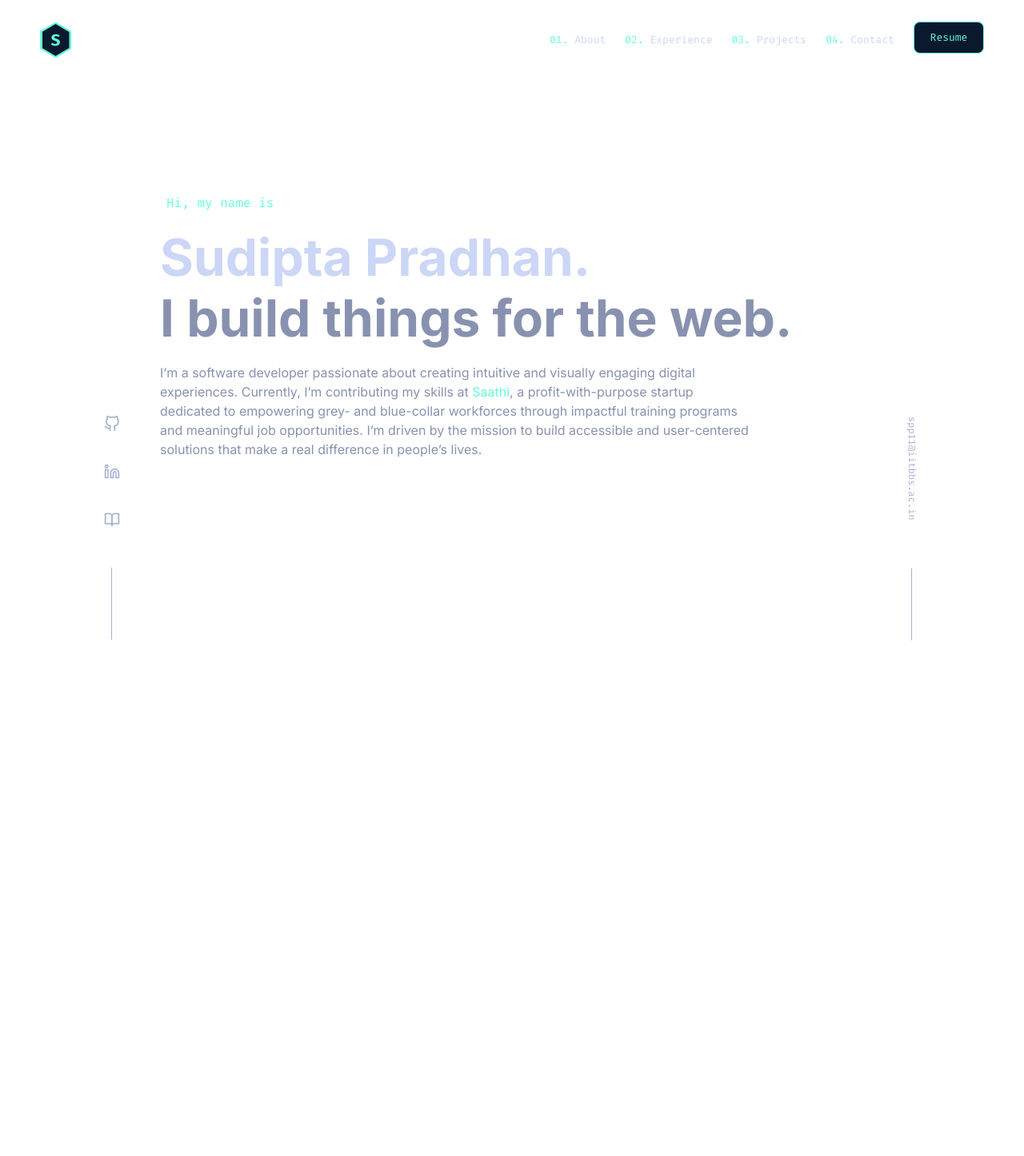
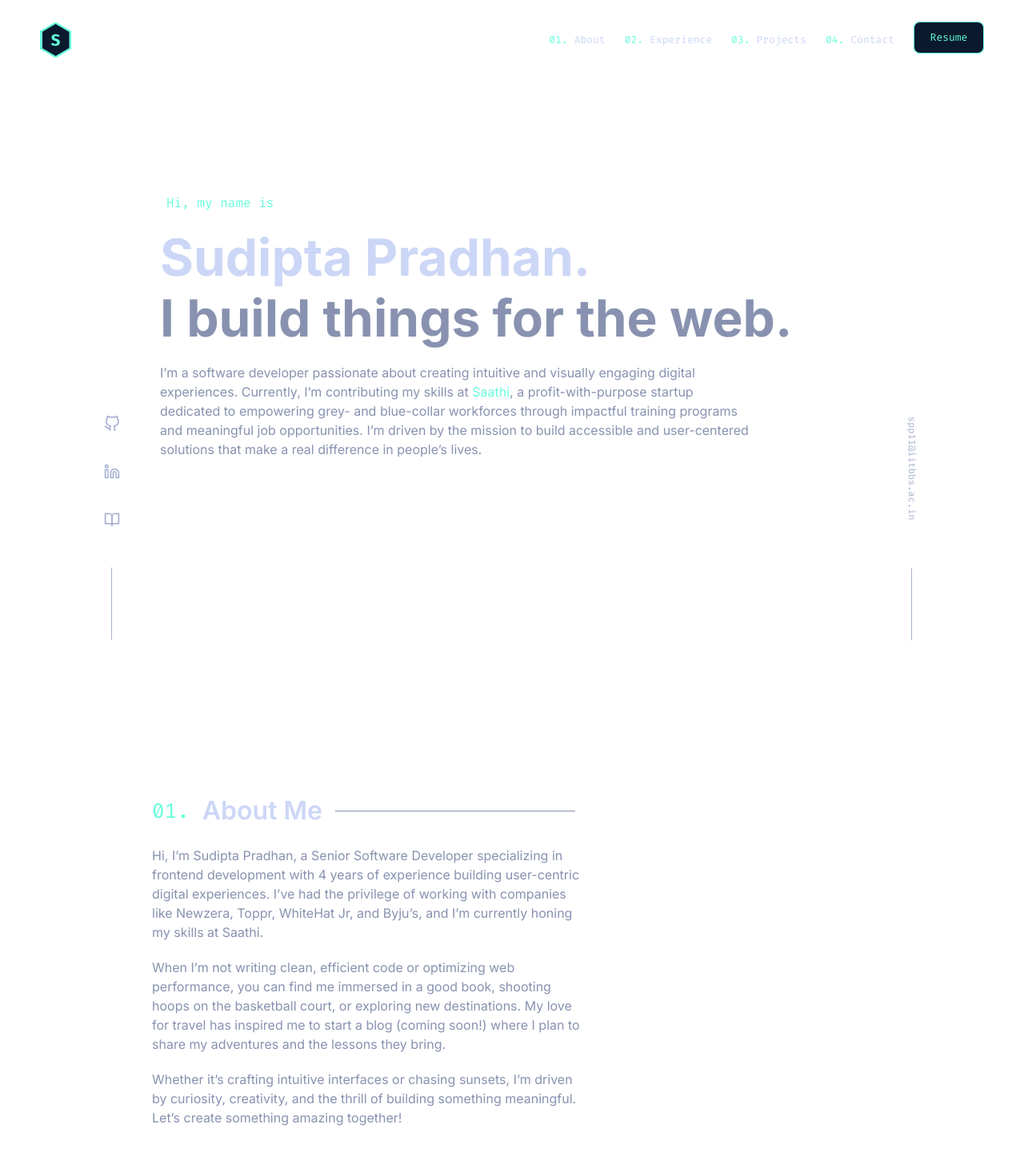
Before and after one commit to sudiptapradhan1181/skywalker, a Next.js app: page / in a window 1280 px wide. Shown: the top 1446 px of the page at 80% size. Before the commit the page ends 800 px from the top, so only its background shows below. Built offline with nearby package versions, Linux system fonts and the light colour scheme.

Commit message:
about section added

```diff
--- a/src/app/globals.css
+++ b/src/app/globals.css
@@ -26,6 +26,10 @@
   }
 }
 
+html {
+  scroll-behavior: smooth;
+}
+
 body {
   color: var(--foreground);
   background: var(--background);
@@ -35,3 +39,7 @@ body {
 .clip-hexagon {
   clip-path: polygon(50% 0%, 100% 25%, 100% 75%, 50% 100%, 0% 75%, 0% 25%);
 }
+
+#about {
+  scroll-behavior: smooth;
+}
--- a/src/app/page.tsx
+++ b/src/app/page.tsx
@@ -1,4 +1,5 @@
 'use client';
+import AboutSection from '@/components/AboutSection';
 import Drawer from '@/components/Drawer';
 import FirstFold from '@/components/FirstFold';
 import FixedInfo from '@/components/FixedInfo';
@@ -24,7 +25,6 @@ export default function Home() {
     }
 
     return () => {
-      // Cleanup the event listener on unmount
       document.removeEventListener('mousedown', handleClickOutside);
     };
   }, [isMwebMenuOpen]);
@@ -35,6 +35,7 @@ export default function Home() {
     <div className="relative font-[family-name:var(--font-fira-code)]">
       <Header setIsMwebMenuOpen={setIsMwebMenuOpen} />
       <FirstFold />
+      <AboutSection />
       <div className="hidden md:block fixed rotate-90 bottom-[130px] md:left-[-100px] lg:left-0">
         <FixedInfo icons={SOCIAL_ICONS} />
       </div>
--- /dev/null
+++ b/src/components/AboutSection/index.tsx
@@ -0,0 +1,39 @@
+export default function AboutSection() {
+  return (
+    <section
+      id="about"
+      className="h-screen w-screen px-[24px] md:px-[140px] flex flex-col justify-center items-center"
+    >
+      <div className="lg:w-[900px] flex flex-col justify-center">
+        <h2 className="flex flex-row items-center gap-4">
+          <span className="text-primary text-[26px] font-normal">01.</span>
+          <span className="font-[family-name:var(--font-inter)] text-boldtext text-[32px] font-semibold whitespace-nowrap">
+            About Me
+          </span>
+          <div className="h-[0.5px] bg-medium w-[300px]" />
+        </h2>
+        <div className="w-[60%] flex flex-col font-[family-name:var(--font-inter)]">
+          <p className="text-medium text-[16px] mt-5">
+            Hi, I’m Sudipta Pradhan, a Senior Software Developer specializing in
+            frontend development with 4 years of experience building
+            user-centric digital experiences. I’ve had the privilege of working
+            with companies like Newzera, Toppr, WhiteHat Jr, and Byju’s, and I’m
+            currently honing my skills at Saathi.
+          </p>
+          <p className="text-medium text-[16px] mt-5">
+            When I’m not writing clean, efficient code or optimizing web
+            performance, you can find me immersed in a good book, shooting hoops
+            on the basketball court, or exploring new destinations. My love for
+            travel has inspired me to start a blog (coming soon!) where I plan
+            to share my adventures and the lessons they bring.
+          </p>
+          <p className="text-medium text-[16px] mt-5">
+            Whether it’s crafting intuitive interfaces or chasing sunsets, I’m
+            driven by curiosity, creativity, and the thrill of building
+            something meaningful. Let’s create something amazing together!
+          </p>
+        </div>
+      </div>
+    </section>
+  );
+}
--- a/src/components/Drawer/index.tsx
+++ b/src/components/Drawer/index.tsx
@@ -37,11 +37,11 @@ const Drawer = ({ isOpen, toggleDrawer, ref }: DrawerProps) => {
         {HEADER_TABS.map((header, idx) => {
           return (
             <li
-              key={header}
+              key={header.title}
               className="text-[18px] cursor-pointer flex flex-col items-center space-y-2"
             >
               <span className="text-primary">0{idx + 1}. </span>
-              <a className="text-boldtext">{header}</a>
+              <a className="text-boldtext">{header.title}</a>
             </li>
           );
         })}
--- a/src/components/Header/index.tsx
+++ b/src/components/Header/index.tsx
@@ -74,14 +74,15 @@ export default function Header({ setIsMwebMenuOpen }: HeaderProps) {
         <nav className="flex flex-row items-center space-x-6">
           {HEADER_TABS.map((header, idx) => {
             return (
-              <motion.div
-                key={header}
-                className="text-[13px] cursor-pointer"
+              <motion.a
+                key={header.title}
+                className="text-[13px] cursor-pointer flex flex-row items-center space-x-2"
                 variants={itemVariants}
+                href={header.href}
               >
                 <span className="text-primary">0{idx + 1}. </span>
-                <a className="text-boldtext">{header}</a>
-              </motion.div>
+                <div className="text-boldtext">{header.title}</div>
+              </motion.a>
             );
           })}
           <motion.div variants={itemVariants}>
--- a/src/constants/index.ts
+++ b/src/constants/index.ts
@@ -21,6 +21,12 @@ export const SOCIAL_ICONS: SocialMediaIcon[] = [
   },
 ];
 
-export const HEADER_TABS = ['About', 'Experience', 'Projects', 'Contact'];
+export const HEADER_TABS = [
+  { title: 'About', href: '#about' },
+  { title: 'Experience', href: '#experience' },
+  { title: 'Projects', href: '#projects' },
+  { title: 'Contact', href: '#contact' },
+];
 
-export const RESUME_LINK = 'https://drive.google.com/file/d/1cTf4OmDI29KHR7SMsM8gjGhTnYJWeJJK/view?usp=sharing';
+export const RESUME_LINK =
+  'https://drive.google.com/file/d/1cTf4OmDI29KHR7SMsM8gjGhTnYJWeJJK/view?usp=sharing';
```
Lines whose indentation alone changed are shown as unchanged.
